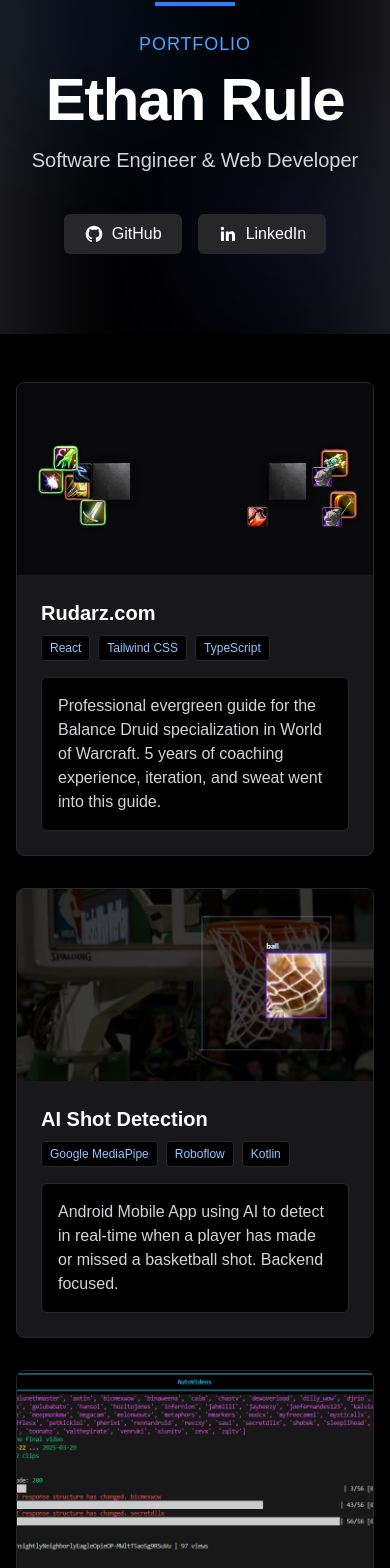
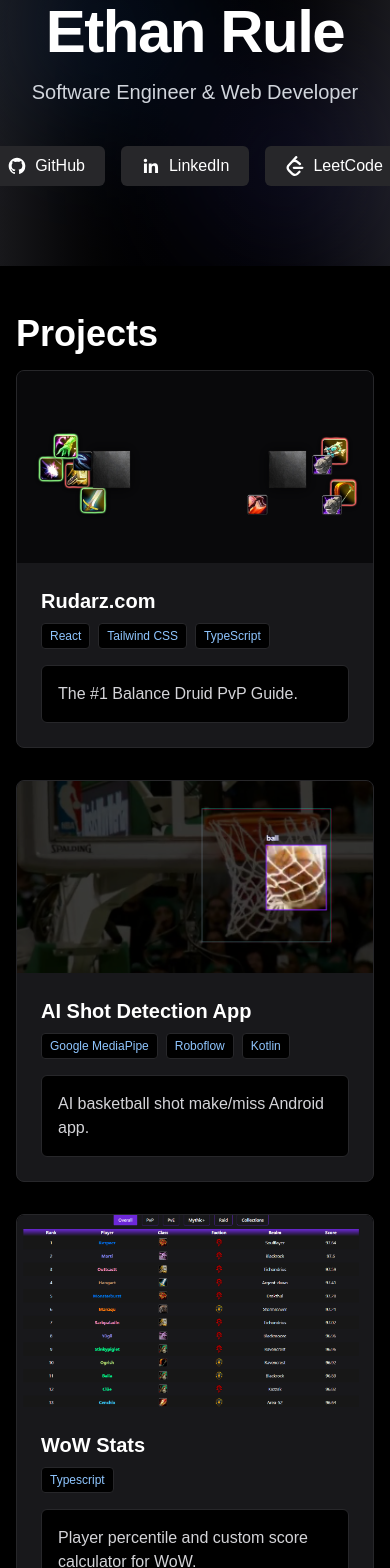
Before and after one commit to EthanRule/Portfolio, a Next.js app in the folder portfolio/: page / in a window 390 px wide. Shown: the part 78-1646 px from the top of the page. Built offline with nearby package versions, Linux system fonts and the light colour scheme.

Commit message:
Cleaned up projects and added wow stats.

```diff
--- a/portfolio/app/page.tsx
+++ b/portfolio/app/page.tsx
@@ -1,9 +1,12 @@
 "use client";
 import { useState, useEffect } from "react";
+import VideoModal from "@/components/VideoModal";
 
 export default function Home() {
   // State for client-side rendering to avoid hydration mismatch
   const [currentYear, setCurrentYear] = useState("2023");
+  // State to control the video modal
+  const [isVideoModalOpen, setIsVideoModalOpen] = useState(false);
 
   // Update year after component mounts on client side
   useEffect(() => {
@@ -15,49 +18,39 @@
     {
       id: 1,
       title: "Rudarz.com",
-      description:
-        "Professional evergreen guide for the Balance Druid specialization in World of Warcraft. 5 years of coaching experience, iteration, and sweat went into this guide.",
+      description: "The #1 Balance Druid PvP Guide.",
       tags: ["React", "Tailwind CSS", "TypeScript"],
       image: "/Project-Images/Rudarz.com.png",
     },
     {
       id: 2,
-      title: "AI Shot Detection",
-      description:
-        "Android Mobile App using AI to detect in real-time when a player has made or missed a basketball shot. Backend focused.",
+      title: "AI Shot Detection App",
+      description: "AI basketball shot make/miss Android app.",
       tags: ["Google MediaPipe", "Roboflow", "Kotlin"],
       image: "/Project-Images/ai-shot-tracker.png",
     },
-    {
-      id: 3,
-      title: "AutoVideos",
-      description:
-        "Automatic video creation pipeline that generates highlight reels from a collection of twitch clips.",
-      tags: ["FFmpeg", "Python", "Google APIs"],
-      image: "/Project-Images/AutoVideos.png",
-    },
+    // {
+    //   id: 3,
+    //   title: "AutoVideos",
+    //   description: "Semi-automatic Twitch clip to YouTube video generator.",
+    //   tags: ["FFmpeg", "Python", "Google APIs"],
+    //   image: "/Project-Images/AutoVideos.png",
+    // },
     {
       id: 4,
-      title: "Lockout",
-      description:
-        "Fake casting addon for predicting interrupts in World of Warcraft.",
-      tags: ["Lua"],
-      image: "/Project-Images/Lockout.png",
+      title: "WoW Stats",
+      description: "Player percentile and custom score calculator for WoW.",
+      tags: ["Typescript"],
+      image: "/Project-Images/wow-stats.png", // This image will show behind the play button
     },
     {
       id: 5,
-      title: "Strategist",
-      description:
-        "Addon for mapping strategies to matchup's. Never forget what to do.",
+      title: "Lockout",
+      description: "Fake casting addon for predicting interrupts in WoW.",
       tags: ["Lua"],
-      image: "/Project-Images/Strategist.png",
-    },
-    {
-      id: 6,
-      title: "Video Editing",
-      description: "Editing for YouTube Channels: Palumor, Mvq, and Rudarz.",
-      tags: ["Filmora", "Adobe Premiere Pro", "Photoshop"],
-      image: "/Project-Images/Editing.png",
+      image: "/Project-Images/Lockout.png", // This image will show behind the play button
+      hasVideo: true,
+      videoId: "I7wh98YY7cg",
     },
   ];
 
@@ -72,13 +65,6 @@
         </div>
 
         <div className="max-w-7xl mx-auto py-20 px-4 sm:px-6 lg:px-8 text-center relative z-10">
-          <div className="inline-block mb-3">
-            <div className="h-1 w-20 bg-blue-500 mx-auto mb-6"></div>
-            <h2 className="text-blue-400 text-lg font-medium tracking-wider uppercase">
-              Portfolio
-            </h2>
-          </div>
-
           <h1 className="text-6xl font-bold text-white mb-4 tracking-tight">
             Ethan Rule
           </h1>
@@ -114,29 +100,52 @@
               </svg>
               <span>LinkedIn</span>
             </a>
+            <a
+              href="https://leetcode.com/u/Rudar/"
+              target="_blank"
+              rel="noopener noreferrer"
+              className="bg-zinc-800 hover:bg-zinc-700 text-white px-5 py-2 rounded-md transition-colors duration-300 flex items-center space-x-2"
+            >
+              <svg className="h-5 w-5" fill="currentColor" viewBox="0 0 24 24">
+                <path d="M13.483 0a1.374 1.374 0 0 0-.961.438L7.116 6.226l-3.854 4.126a5.266 5.266 0 0 0-1.209 2.104 5.35 5.35 0 0 0-.125.513 5.527 5.527 0 0 0 .062 2.362 5.83 5.83 0 0 0 .349 1.017 5.938 5.938 0 0 0 1.271 1.818l4.277 4.193.039.038c2.248 2.165 5.852 2.133 8.063-.074l2.396-2.392c.54-.54.54-1.414.003-1.955a1.378 1.378 0 0 0-1.951-.003l-2.396 2.392a3.021 3.021 0 0 1-4.205.038l-.02-.019-4.276-4.193c-.652-.64-.972-1.469-.948-2.263a2.68 2.68 0 0 1 .066-.523 2.545 2.545 0 0 1 .619-1.164L9.13 8.114c1.058-1.134 3.204-1.27 4.43-.278l3.501 2.831c.593.48 1.461.387 1.94-.207a1.384 1.384 0 0 0-.207-1.943l-3.5-2.831c-.8-.647-1.766-1.045-2.774-1.202l2.015-2.158A1.384 1.384 0 0 0 13.483 0zm-2.866 12.815a1.38 1.38 0 0 0-1.38 1.382 1.38 1.38 0 0 0 1.38 1.382H20.79a1.38 1.38 0 0 0 1.38-1.382 1.38 1.38 0 0 0-1.38-1.382z" />
+              </svg>
+              <span>LeetCode</span>
+            </a>
           </div>
         </div>
       </header>
 
       {/* Projects Grid */}
       <main className="max-w-7xl mx-auto py-12 px-4 sm:px-6 lg:px-8">
+        <h1 className="pb-4 text-4xl font-bold">Projects</h1>
         <div className="grid grid-cols-1 md:grid-cols-2 lg:grid-cols-3 gap-8">
           {projects.map((project) => (
             <div
               key={project.id}
               className="bg-zinc-900 rounded-lg shadow-md overflow-hidden transition-all duration-300 transform hover:scale-101 hover:shadow-[0_0_15px_rgba(59,130,246,0.5)] border border-zinc-800"
             >
-              {/* Project Image or Placeholder */}
-              <div className="h-48 bg-black relative">
-                {project.image ? (
-                  <img
-                    src={project.image}
-                    alt={project.title}
-                    className="w-full h-full object-cover"
-                  />
-                ) : (
-                  <div className="absolute inset-0 flex items-center justify-center text-zinc-600">
-                    Project Image
+              {/* Project Image or Video Thumbnail */}
+              <div
+                className="h-48 bg-black relative cursor-pointer"
+                onClick={() => project.hasVideo && setIsVideoModalOpen(true)}
+              >
+                <img
+                  src={project.image}
+                  alt={project.title}
+                  className="w-full h-full object-cover"
+                />
+
+                {project.hasVideo && (
+                  <div className="absolute inset-0 flex items-center justify-center bg-black bg-opacity-40 hover:bg-opacity-50 transition-all">
+                    <div className="w-16 h-16 rounded-full bg-blue-500 bg-opacity-80 flex items-center justify-center transform transition-transform hover:scale-110">
+                      <svg
+                        className="w-8 h-8 text-white ml-1"
+                        fill="currentColor"
+                        viewBox="0 0 24 24"
+                      >
+                        <path d="M8 5v14l11-7z" />
+                      </svg>
+                    </div>
                   </div>
                 )}
               </div>
@@ -171,13 +180,8 @@
       {/* Footer */}
       <footer className="bg-black text-white py-12 border-t border-zinc-900">
         <div className="max-w-7xl mx-auto px-4 sm:px-6 lg:px-8">
-          <div className="flex flex-col md:flex-row justify-between items-center">
-            <div className="mb-6 md:mb-0">
-              <h2 className="text-2xl font-bold text-white">Ethan Rule</h2>
-              <p className="text-zinc-400 mt-1">Portfolio © {currentYear}</p>
-            </div>
-
-            <div className="flex space-x-6">
+          <div className="flex flex-col md:flex-row items-center">
+            <div className="flex space-x-6 justify-center">
               <a
                 href="https://github.com/EthanRule"
                 target="_blank"
@@ -214,10 +218,34 @@
                   <path d="M20.447 20.452h-3.554v-5.569c0-1.328-.027-3.037-1.852-3.037-1.853 0-2.136 1.445-2.136 2.939v5.667H9.351V9h3.414v1.561h.046c.477-.9 1.637-1.85 3.37-1.85 3.601 0 4.267 2.37 4.267 5.455v6.286zM5.337 7.433c-1.144 0-2.063-.926-2.063-2.065 0-1.138.92-2.063 2.063-2.063 1.14 0 2.064.925 2.064 2.063 0 1.139-.925 2.065-2.064 2.065zm1.782 13.019H3.555V9h3.564v11.452zM22.225 0H1.771C.792 0 0 .774 0 1.729v20.542C0 23.227.792 24 1.771 24h20.451C23.2 24 24 23.227 24 22.271V1.729C24 .774 23.2 0 22.222 0h.003z" />
                 </svg>
               </a>
+              <a
+                href="https://leetcode.com/u/Rudar/"
+                target="_blank"
+                rel="noopener noreferrer"
+                className="text-white hover:text-blue-300 transition-colors"
+              >
+                <span className="sr-only">LeetCode</span>
+                <svg
+                  className="h-6 w-6"
+                  fill="currentColor"
+                  viewBox="0 0 24 24"
+                  aria-hidden="true"
+                >
+                  <path d="M13.483 0a1.374 1.374 0 0 0-.961.438L7.116 6.226l-3.854 4.126a5.266 5.266 0 0 0-1.209 2.104 5.35 5.35 0 0 0-.125.513 5.527 5.527 0 0 0 .062 2.362 5.83 5.83 0 0 0 .349 1.017 5.938 5.938 0 0 0 1.271 1.818l4.277 4.193.039.038c2.248 2.165 5.852 2.133 8.063-.074l2.396-2.392c.54-.54.54-1.414.003-1.955a1.378 1.378 0 0 0-1.951-.003l-2.396 2.392a3.021 3.021 0 0 1-4.205.038l-.02-.019-4.276-4.193c-.652-.64-.972-1.469-.948-2.263a2.68 2.68 0 0 1 .066-.523 2.545 2.545 0 0 1 .619-1.164L9.13 8.114c1.058-1.134 3.204-1.27 4.43-.278l3.501 2.831c.593.48 1.461.387 1.94-.207a1.384 1.384 0 0 0-.207-1.943l-3.5-2.831c-.8-.647-1.766-1.045-2.774-1.202l2.015-2.158A1.384 1.384 0 0 0 13.483 0zm-2.866 12.815a1.38 1.38 0 0 0-1.38 1.382 1.38 1.38 0 0 0 1.38 1.382H20.79a1.38 1.38 0 0 0 1.38-1.382 1.38 1.38 0 0 0-1.38-1.382z" />
+                </svg>
+              </a>
             </div>
           </div>
         </div>
       </footer>
+
+      {/* Video Modal */}
+      {isVideoModalOpen && (
+        <VideoModal
+          videoId="I7wh98YY7cg"
+          onClose={() => setIsVideoModalOpen(false)}
+        />
+      )}
     </div>
   );
 }
--- /dev/null
+++ b/portfolio/components/VideoModal.tsx
@@ -0,0 +1,76 @@
+import { useEffect } from "react";
+
+interface VideoModalProps {
+  videoId: string;
+  onClose: () => void;
+}
+
+export default function VideoModal({ videoId, onClose }: VideoModalProps) {
+  // Close modal when Escape key is pressed
+  useEffect(() => {
+    const handleEsc = (event: KeyboardEvent) => {
+      if (event.key === "Escape") {
+        onClose();
+      }
+    };
+
+    window.addEventListener("keydown", handleEsc);
+
+    // Prevent scrolling on the body when modal is open
+    document.body.style.overflow = "hidden";
+
+    return () => {
+      window.removeEventListener("keydown", handleEsc);
+      document.body.style.overflow = "auto";
+    };
+  }, [onClose]);
+
+  return (
+    <div className="fixed inset-0 z-50 flex items-center justify-center p-4 bg-black bg-opacity-80 transition-opacity duration-300">
+      <div className="bg-zinc-900 rounded-lg overflow-hidden shadow-2xl max-w-4xl w-full">
+        <div className="flex justify-between items-center p-4 border-b border-zinc-800">
+          <h3 className="text-xl font-semibold text-white">
+            Lockout Addon Demo
+          </h3>
+          <button
+            onClick={onClose}
+            className="text-gray-400 hover:text-white focus:outline-none"
+          >
+            <svg
+              className="w-6 h-6"
+              fill="none"
+              stroke="currentColor"
+              viewBox="0 0 24 24"
+            >
+              <path
+                strokeLinecap="round"
+                strokeLinejoin="round"
+                strokeWidth="2"
+                d="M6 18L18 6M6 6l12 12"
+              ></path>
+            </svg>
+          </button>
+        </div>
+        <div
+          className="relative"
+          style={{ paddingBottom: "56.25%" /* 16:9 aspect ratio */ }}
+        >
+          <iframe
+            className="absolute top-0 left-0 w-full h-full"
+            src={`https://www.youtube.com/embed/${videoId}?autoplay=1`}
+            title="YouTube video player"
+            frameBorder="0"
+            allow="accelerometer; autoplay; clipboard-write; encrypted-media; gyroscope; picture-in-picture"
+            allowFullScreen
+          ></iframe>
+        </div>
+        <div className="p-4 bg-zinc-900">
+          <p className="text-zinc-400">
+            See how the Lockout addon helps predict and track interrupts in
+            World of Warcraft PvP.
+          </p>
+        </div>
+      </div>
+    </div>
+  );
+}
```
Also changed, not shown: portfolio/public/Project-Images/lockout.png, portfolio/public/Project-Images/wow-stats.png (added).
